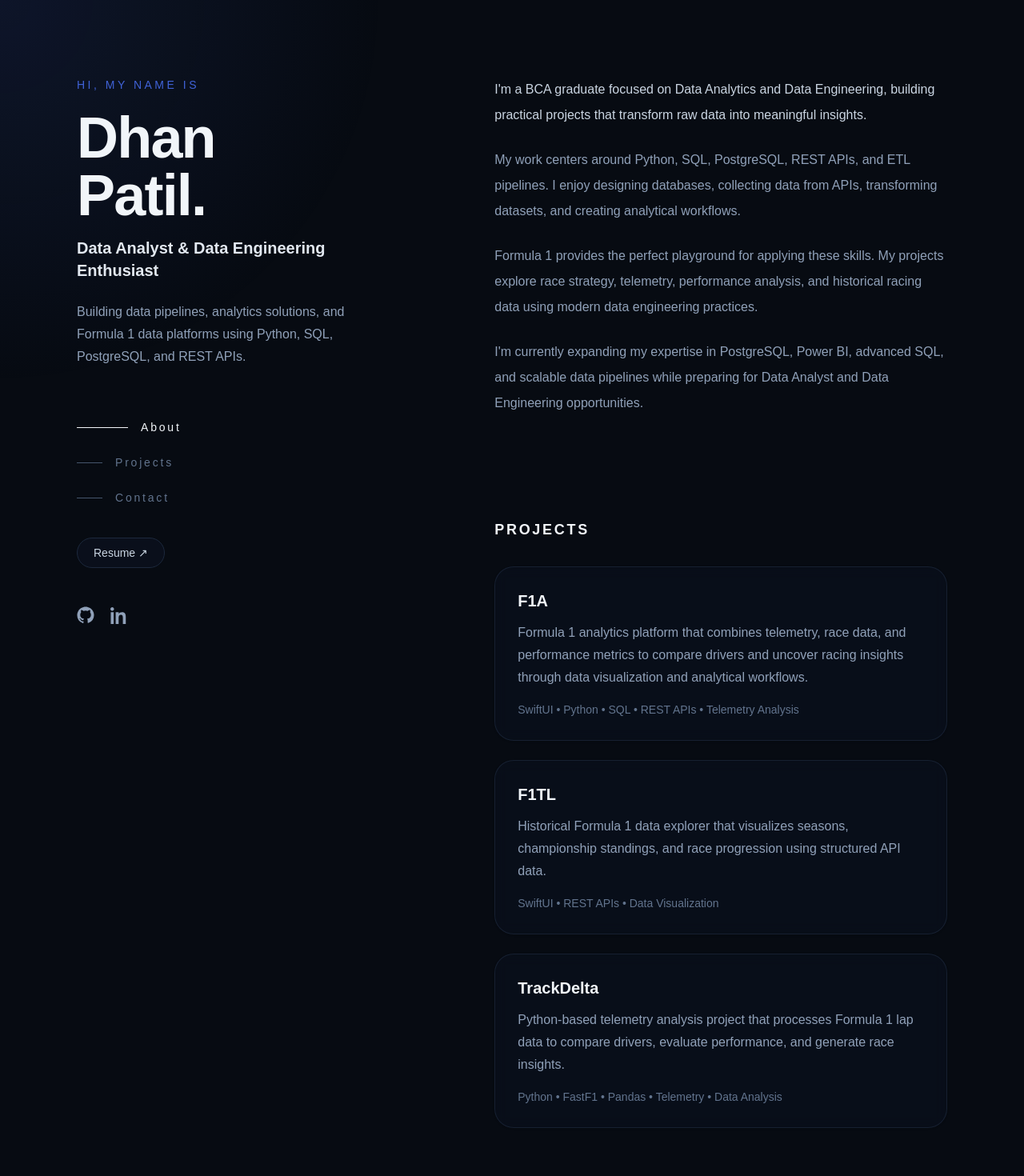
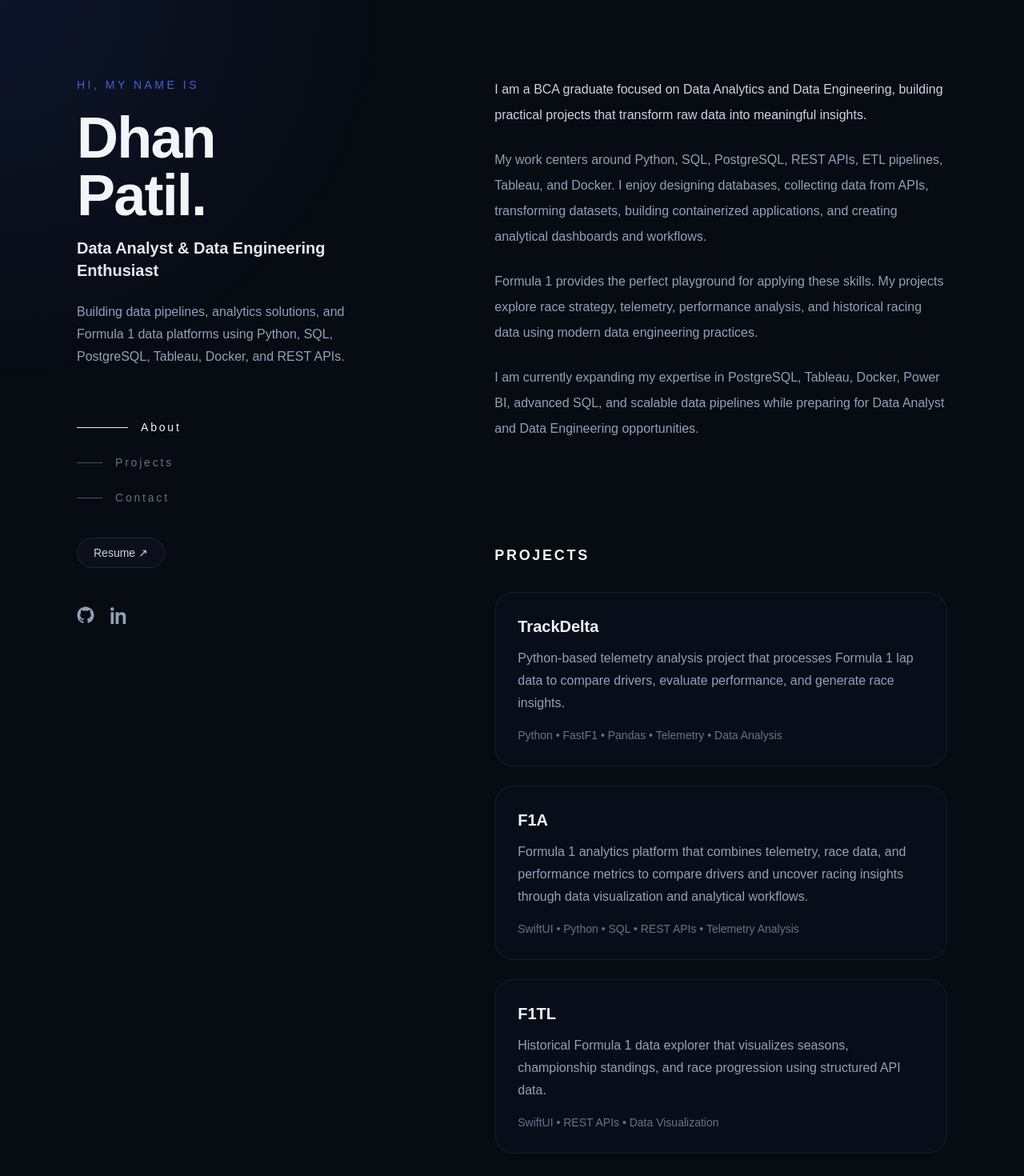
Before and after one commit to dhan-patil/dhan-portfolio, a Next.js app: page / in a window 1280 px wide. Shown: the top 1470 px of the page at 80% size. Built offline with nearby package versions, Linux system fonts and the light colour scheme.

Commit message:
Required changes

```diff
--- a/src/app/page.tsx
+++ b/src/app/page.tsx
@@ -70,7 +70,7 @@ export default function Home() {
             </p>
 
             <p className="mt-6 max-w-md text-base leading-7 text-slate-400">
-              Building data pipelines, analytics solutions, and Formula 1 data platforms using Python, SQL, PostgreSQL, and REST APIs.
+              Building data pipelines, analytics solutions, and Formula 1 data platforms using Python, SQL, PostgreSQL, Tableau, Docker, and REST APIs.
             </p>
 
             <nav className="mt-16 hidden lg:block">
@@ -177,19 +177,16 @@ export default function Home() {
 
             <div className="space-y-6 text-slate-400 leading-8">
               <p className="max-w-2xl text-base leading-8 text-slate-300">
-                I'm a BCA graduate focused on Data Analytics and Data Engineering, building practical projects that transform raw data into meaningful insights.
+                I am a BCA graduate focused on Data Analytics and Data Engineering, building practical projects that transform raw data into meaningful insights.
               </p>
-
               <p>
-                My work centers around Python, SQL, PostgreSQL, REST APIs, and ETL pipelines. I enjoy designing databases, collecting data from APIs, transforming datasets, and creating analytical workflows.
+                My work centers around Python, SQL, PostgreSQL, REST APIs, ETL pipelines, Tableau, and Docker. I enjoy designing databases, collecting data from APIs, transforming datasets, building containerized applications, and creating analytical dashboards and workflows.
               </p>
-
               <p>
                 Formula 1 provides the perfect playground for applying these skills. My projects explore race strategy, telemetry, performance analysis, and historical racing data using modern data engineering practices.
               </p>
-
               <p>
-                I'm currently expanding my expertise in PostgreSQL, Power BI, advanced SQL, and scalable data pipelines while preparing for Data Analyst and Data Engineering opportunities.
+                I am currently expanding my expertise in PostgreSQL, Tableau, Docker, Power BI, advanced SQL, and scalable data pipelines while preparing for Data Analyst and Data Engineering opportunities.
               </p>
             </div>
           </section>
@@ -200,6 +197,22 @@ export default function Home() {
             </h3>
 
             <div className="space-y-6">
+              <a
+                href="https://github.com/dhan-patil/trackdelta-f1-telemetry"
+                target="_blank"
+                className="group block rounded-3xl border border-slate-800/70 bg-slate-900/30 p-7 shadow-sm backdrop-blur-sm transition-all duration-300 hover:-translate-y-1 hover:border-slate-700 hover:bg-slate-900/50"
+              >
+                <h4 className="text-xl font-semibold text-slate-100 transition-colors duration-300 group-hover:text-[#4063D8]">
+                  TrackDelta
+                </h4>
+                <p className="mt-3 leading-7 text-slate-400">
+                  Python-based telemetry analysis project that processes Formula 1 lap data to compare drivers, evaluate performance, and generate race insights.
+                </p>
+                <p className="mt-4 text-sm text-slate-500">
+                  Python • FastF1 • Pandas • Telemetry • Data Analysis
+                </p>
+              </a>
+
               <a
                 href="https://github.com/dhan-patil/f1a-formula1-analytics"
                 target="_blank"
@@ -231,21 +244,6 @@ export default function Home() {
                   SwiftUI • REST APIs • Data Visualization
                 </p>
               </a>
-              <a
-                href="https://github.com/dhan-patil/trackdelta-f1-telemetry"
-                target="_blank"
-                className="group block rounded-3xl border border-slate-800/70 bg-slate-900/30 p-7 shadow-sm backdrop-blur-sm transition-all duration-300 hover:-translate-y-1 hover:border-slate-700 hover:bg-slate-900/50"
-              >
-                <h4 className="text-xl font-semibold text-slate-100 transition-colors duration-300 group-hover:text-[#4063D8]">
-                  TrackDelta
-                </h4>
-                <p className="mt-3 leading-7 text-slate-400">
-                  Python-based telemetry analysis project that processes Formula 1 lap data to compare drivers, evaluate performance, and generate race insights.
-                </p>
-                <p className="mt-4 text-sm text-slate-500">
-                  Python • FastF1 • Pandas • Telemetry • Data Analysis
-                </p>
-              </a>
             </div>
           </section>
 
@@ -255,7 +253,7 @@ export default function Home() {
             </h3>
 
             <p className="max-w-lg text-slate-400 leading-8">
-              I'm actively seeking Data Analyst and Data Engineering opportunities. If you'd like to discuss analytics, motorsport data, or potential collaborations, I'd love to connect.
+              I am actively seeking Data Analyst and Data Engineering opportunities. If you would like to discuss analytics, motorsport data, or potential collaborations, I would love to connect.
             </p>
 
             <div className="mt-10">
```
